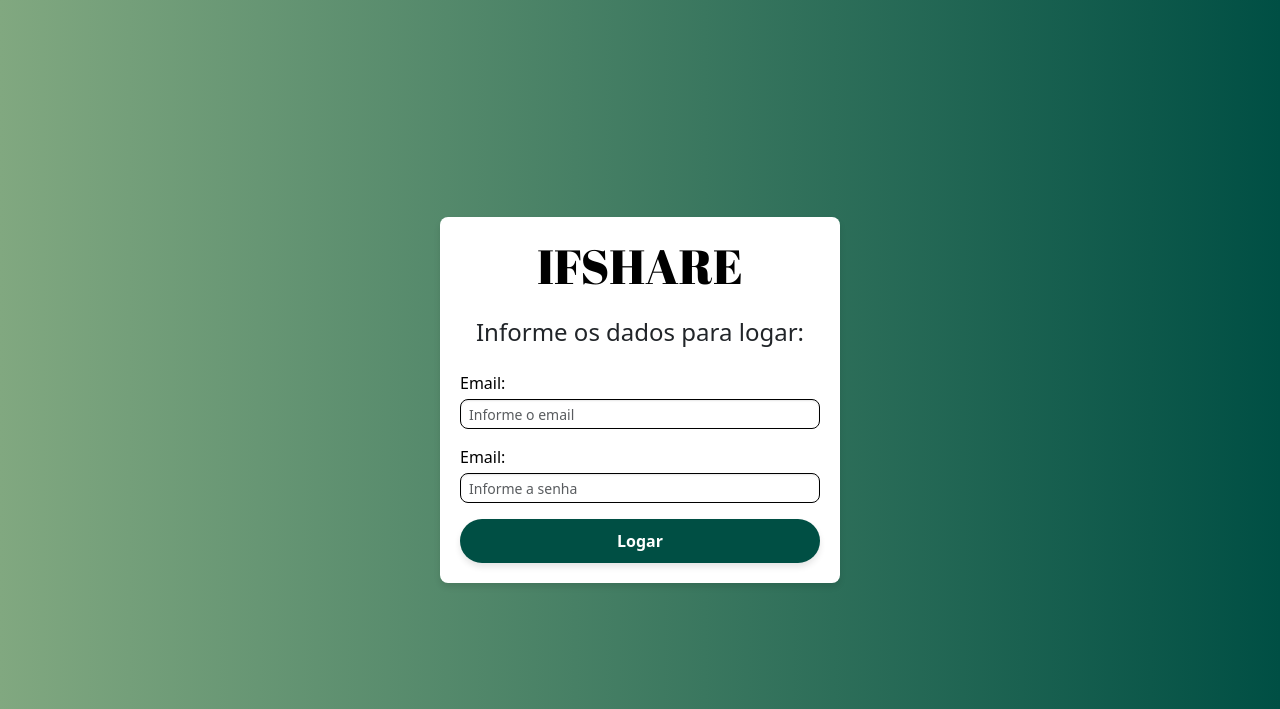
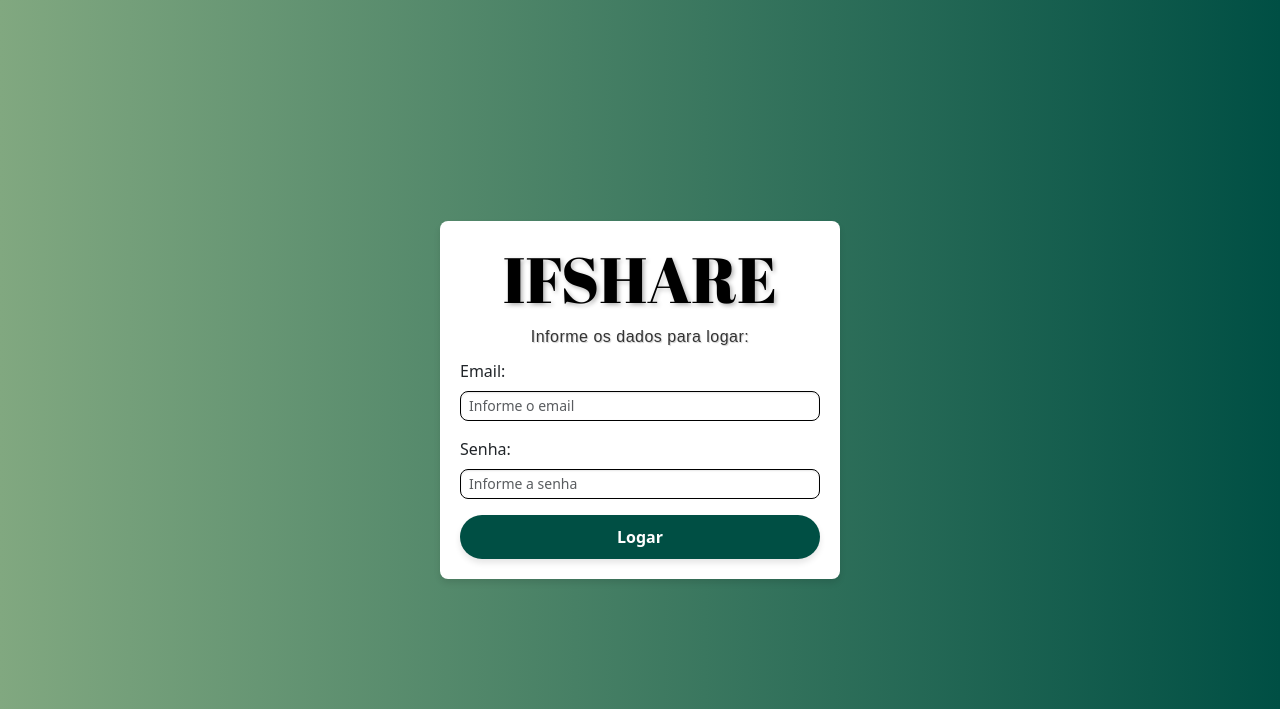
Before and after one commit to IFShare/PFC, a PHP site: page /PFC/app/controller/LoginController.php?action=login in a window 1280 px wide. Shown: the top 709 px of the page. Run offline with PHP 8.4, Linux system fonts and the light colour scheme.

Commit message:
estilização do Login

```diff
--- a/app/service/LoginService.php
+++ b/app/service/LoginService.php
@@ -11,11 +11,11 @@ class LoginService {
 
         //Valida o campo email
         if(! $email)
-        $arrayMsg['emailLogin'] = "Preencha seu e-mail.";
+        $arrayMsg['emailLogin'] = "Informe seu e-mail:";
 
         //Valida o campo senha
         if(! $senha)
-        $arrayMsg['senhaLogin'] = "preencha sua senha";
+        $arrayMsg['senhaLogin'] = "Informe sua senha:";
 
         return $arrayMsg;
     }
--- a/app/view/css/login.css
+++ b/app/view/css/login.css
@@ -2,9 +2,21 @@
     font-family: 'Abril Fatface', cursive; /* Fonte personalizada */
 }
 .title-ifshare {
-    font-size: 3rem; /* Ajuste o tamanho da fonte conforme necessário */
+    font-size: 4rem; /* Ajuste o tamanho da fonte conforme necessário */
     color: #000; /* Cor desejada */
+    text-shadow: 2px 2px 4px rgba(0, 0, 0, 0.3); /* Sombra do texto */
+    margin-bottom: 2px;
 }
+
+ .texto-login {
+        font-family: 'Arial', sans-serif; /* Fonte mais simples e elegante */
+        font-size: 1rem; /* Tamanho do texto ajustado */
+        color: #333; /* Cor escura para contraste com o fundo claro */
+        text-shadow: 1px 1px 1px rgba(0, 0, 0, 0.2); /* Sombra sutil */
+        letter-spacing: 0.5px; /* Espaçamento entre letras */
+        line-height: 1.4; /* Espaçamento entre linhas */
+        margin-bottom: 10px; /* Espaço abaixo do texto */
+    }
 
     body, html {
         height: 100%;
@@ -27,7 +39,8 @@
         box-shadow: 0 4px 6px rgba(0, 0, 0, 0.1); /* Sombra */
         max-width: 400px; /* Largura máxima do formulário */
         width: 100%; /* Largura total dentro do máximo */
-    }
+        transition: transform 0.3s ease, box-shadow 0.3s ease; /* Transição suave */
+}
 
     .btn-custom {
         background-color: #004f44; /* Cor de fundo */
@@ -59,6 +72,11 @@
         color: #000; /* Cor do texto */
     }
 
+    .form-content:hover {
+        transform: scale(1.05); /* Aumenta o tamanho do formulário */
+        box-shadow: 0 8px 12px rgba(0, 0, 0, 0.2); /* Aumenta a sombra ao passar o mouse */
+    }
+
     .form-control:focus, .form-select:focus {
         background-color: transparent; /* Manter o fundo transparente ao foco */
         border-color: #fff; /* Borda branca ao foco */
@@ -66,8 +84,24 @@
         box-shadow: 0 0 5px rgba(0, 0, 0, 0.2); /* Sombra externa ao foco */
     }
 
-    .form-label {
-        font-size: 16px; /* Tamanho da fonte */
-        color: #000; /* Cor do texto */
-        margin-bottom: 4px; /* Espaço abaixo do rótulo */
+        /* Mensagens de erro */
+    .text-danger {
+        color: #d9534f; /* Cor vermelha para o texto */
+        font-size: 16px; /* Tamanho da fonte igual ao das labels */
+        font-weight: 400; /* Peso da fonte */
+        text-shadow: 1px 1px 2px rgba(0, 0, 0, 0.1); /* Sombra sutil */
+        margin-bottom: 0; /* Remove margem adicional */
     }
+
+    /* Campos de entrada com contorno vermelho */
+    .form-control.error {
+        border: 1px solid #d9534f; /* Contorno vermelho */
+        box-shadow: 0 0 0 2px rgba(217, 83, 79, 0.2); /* Sombra ao redor do campo */
+        background-color: transparent; /* Fundo transparente para combinação com o site */
+    }
+
+    /* Adicionar classe "error" ao input para destacar */
+    .form-control.error:focus {
+        border-color: #d9534f; /* Contorno vermelho ao focar */
+        box-shadow: 0 0 0 2px rgba(217, 83, 79, 0.3); /* Sombra mais pronunciada ao focar */
+    }
--- a/app/view/login/login.php
+++ b/app/view/login/login.php
@@ -10,35 +10,39 @@ require_once(__DIR__ . "/../include/header.php");
 <div class="container form-container d-flex justify-content-center align-items-center" style="min-height: 100vh;">
     <div class="form-content text-center">
         <!-- Título "IFSHARE" centralizado -->
-        <h1 class="font-abril title-ifshare mb-4">IFSHARE</h1>
+        <h1 class="font-abril title-ifshare mb-2">IFSHARE</h1>
 
         <!-- Texto do formulário centralizado -->
-        <h4 class="mb-4">Informe os dados para logar:</h4>
+        <h4 class="texto-login">Informe os dados para logar:</h4>
 
         <!-- Formulário de Login -->
         <form id="frmLogin" action="./LoginController.php?action=logon" method="POST" class="text-start">
         <div class="mb-3">
-                <label for="txtEmail" class="form-label"><?php
+    <label for="txtEmail" class="form-label">
+        <?php
         if (isset($msgErro['emailLogin'])) {
-                        echo "<p class='mb-0 fw-bold text-danger'>" . $msgErro['emailLogin'] . "</p>";
+            echo "<p class='text-danger'>" . $msgErro['emailLogin'] . "</p>";
         } else {
             echo "Email:";
         }
-                    ?></label>
-                <input type="text" class="form-control" name="email" id="txtEmail"
+        ?>
+    </label>
+    <input type="text" class="form-control <?php echo isset($msgErro['emailLogin']) ? 'error' : ''; ?>" name="email" id="txtEmail"
            placeholder="Informe o email"
            value="<?php echo isset($dados['email']) ? $dados['email'] : '' ?>" />
 </div>
 
 <div class="mb-3">
-                <label for="txtSenha" class="form-label"><?php
+    <label for="txtSenha" class="form-label">
+        <?php
         if (isset($msgErro['senhaLogin'])) {
-                        echo ("<p class='mb-0 fw-bold text-danger'>" . $msgErro['senhaLogin'] . "</p>");
+            echo "<p class='text-danger'>" . $msgErro['senhaLogin'] . "</p>";
         } else {
-                        echo "Email:";
+            echo "Senha:";
         }
-                    ?></label>
-                <input type="password" class="form-control" name="senha" id="txtSenha"
+        ?>
+    </label>
+    <input type="password" class="form-control <?php echo isset($msgErro['senhaLogin']) ? 'error' : ''; ?>" name="senha" id="txtSenha"
            placeholder="Informe a senha"
            value="<?php echo isset($dados['senha']) ? $dados['senha'] : '' ?>" />
 </div>
```
Lines whose indentation alone changed are shown as unchanged.
